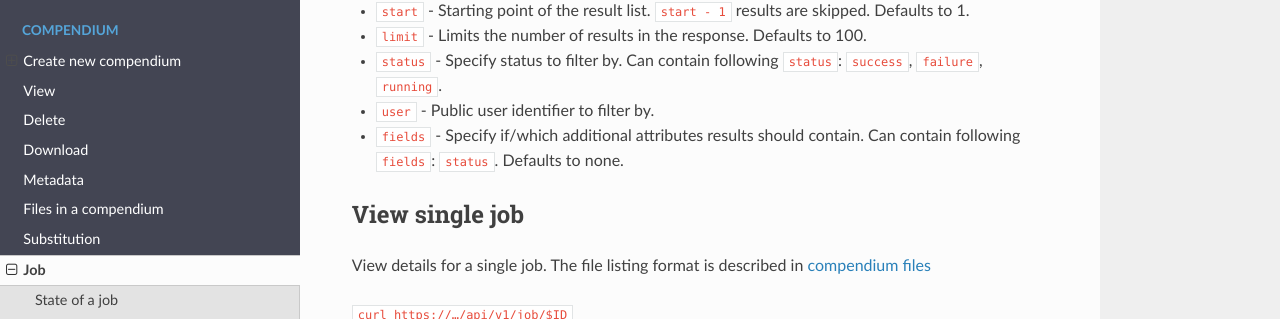
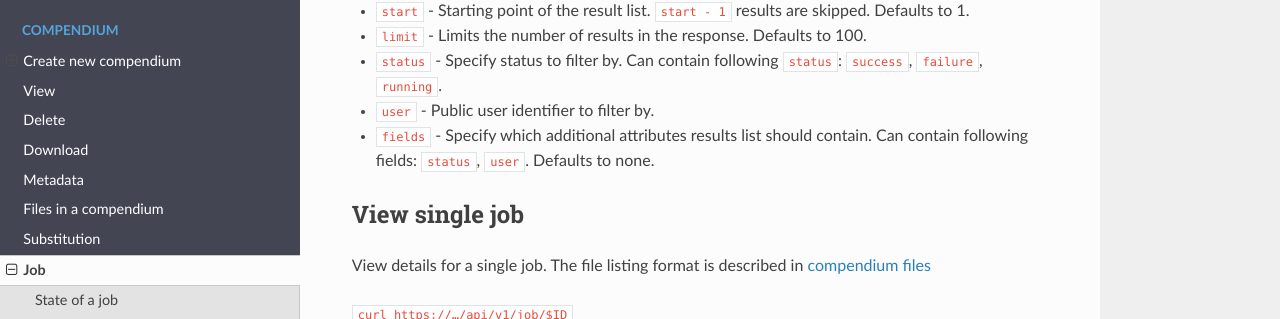
Before and after one commit to o2r-project/api, an MkDocs documentation site: the page built from docs/job.md, in a window 1280 px wide and 1400 px high, scrolled down 2896 px. Shown: the part 132-451 px from the top of the window. Built offline with MkDocs 1.6.1, drawn with Linux system fonts in a browser that asks for light colours; nearby versions of some CDN libraries; old or Windows-style settings are respelled for this version of MkDocs; some of the changed text lies outside the part shown.

Commit message:
add user to fields filter values

```diff
--- a/docs/job.md
+++ b/docs/job.md
@@ -142,7 +142,7 @@ The overall job state can be added to the job list response:
 - `limit` - Limits the number of results in the response. Defaults to 100.
 - `status` - Specify status to filter by. Can contain following `status`: `success`, `failure`, `running`.
 - `user` - Public user identifier to filter by.
-- `fields` - Specify if/which additional attributes results should contain. Can contain following `fields`: `status`. Defaults to none.
+- `fields` - Specify which additional attributes results list should contain. Can contain following fields: `status`, `user`. Defaults to none.
 
 ## View single job
 
```
Also changed, not shown: other parts of docs/job.md (+0 -2 lines).
